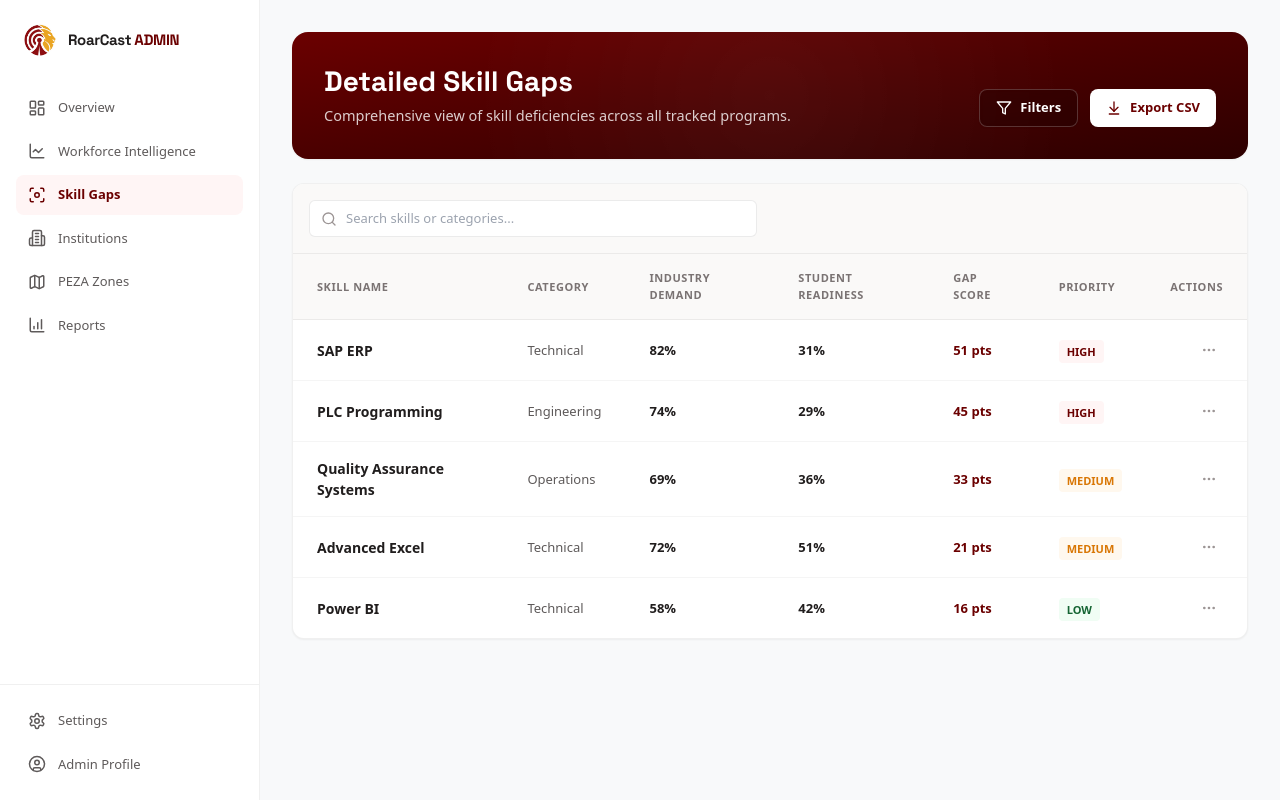
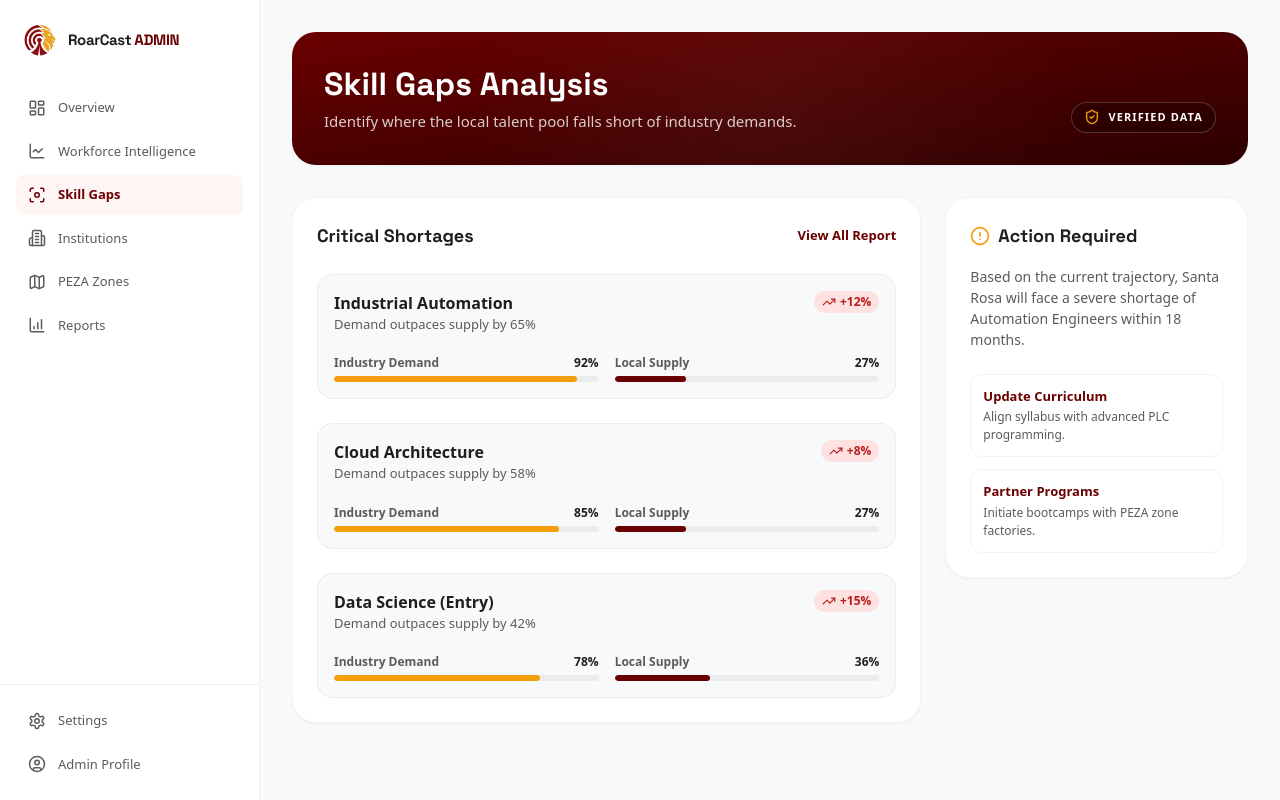
Before and after one commit to blueztian/RoarCast, a Next.js app in the folder frontend/: page /admin/skill-gaps in a window 1280 px wide. Built offline with nearby package versions, Linux system fonts and the light colour scheme.

Commit message:
feat(admin): build high-fidelity admin dashboard subpages

```diff
--- a/frontend/app/admin/page.tsx
+++ b/frontend/app/admin/page.tsx
@@ -1,7 +1,7 @@
 "use client";
 
 import { useEffect, useState } from "react";
-import { Users, Building2, Activity, ArrowUpRight, TrendingUp, ShieldCheck } from "lucide-react";
+import { Users, Building2, Activity, ArrowUpRight, TrendingUp, ShieldCheck, Briefcase } from "lucide-react";
 import { cn } from "@/lib/utils";
 
 export default function OverviewPage() {
@@ -13,96 +13,121 @@
     <div className="flex w-full flex-col p-8 pb-16">
 
       {/* Header */}
-      <header className="relative mb-6 overflow-hidden rounded-2xl bg-gradient-to-br from-[#6b0000] via-[#4a0000] to-[#2d0000] p-8 shadow-sm">
+      <header className="relative mb-8 overflow-hidden rounded-[24px] bg-gradient-to-br from-[#6b0000] via-[#4a0000] to-[#2d0000] p-8 shadow-sm">
         <div className="absolute inset-0 opacity-40 mix-blend-screen pointer-events-none" style={{ backgroundImage: 'radial-gradient(circle at 50% 50%, rgba(255,255,255,0.1) 0%, transparent 60%)' }} />
         <div className="relative z-10 flex items-end justify-between">
           <div className="flex flex-col gap-1.5">
-            <h1 className="font-display text-[28px] font-bold leading-tight text-white">
+            <h1 className="font-display text-[32px] font-bold leading-tight text-white">
               System Overview
             </h1>
-            <p className="text-[14.5px] text-white/80">
+            <p className="text-[15px] text-white/80">
               High-level metrics for the RoarCast ecosystem in Santa Rosa.
             </p>
           </div>
           <div className="flex items-center gap-2 rounded-full border border-white/20 bg-black/20 px-3 py-1.5 text-white backdrop-blur-sm">
-            <Activity size={16} className="text-emerald-400" />
+            <ShieldCheck size={16} className="text-[#f59e0b]" />
             <span className="text-[11px] font-bold uppercase tracking-widest text-white">
-              System Operational
+              Live Data
             </span>
           </div>
         </div>
       </header>
 
-      {/* Top Summary Metrics */}
-      <div className="mt-2 flex gap-4">
-        <MetricCard value="12,450" label="Total Active Students" sub="+14% this month" icon={<Users size={24} className="text-[#6b0000]" />} />
-        <MetricCard value="48" label="Partner Institutions" sub="3 new this quarter" icon={<Building2 size={24} className="text-[#6b0000]" />} />
-        <MetricCard value="1.2M" label="Data Points Processed" sub="Industry demand signals" icon={<TrendingUp size={24} className="text-[#6b0000]" />} />
+      {/* Main Metric Cards Grid */}
+      <div className="grid grid-cols-1 md:grid-cols-3 gap-6 mb-8">
+        <MetricCard
+          title="Total Active Students"
+          value="12,450"
+          trend="+14%"
+          icon={<Users size={24} className="text-[#6b0000]" />}
+          subtitle="Across all partner institutions"
+        />
+        <MetricCard
+          title="Industry Partners"
+          value="84"
+          trend="+5%"
+          icon={<Briefcase size={24} className="text-[#6b0000]" />}
+          subtitle="Hiring directly from RoarCast"
+        />
+        <MetricCard
+          title="Average Readiness Score"
+          value="68%"
+          trend="+2%"
+          icon={<Activity size={24} className="text-[#6b0000]" />}
+          subtitle="Based on recent assessments"
+        />
       </div>
 
-      {/* Main Analysis Section */}
-      <div className="mt-8 flex gap-6">
-        {/* Left: Recent Activity */}
-        <div className="flex flex-1 flex-col rounded-xl border border-black/[0.06] bg-white p-6 shadow-sm">
-          <div className="flex flex-col gap-1 border-b border-black/[0.05] pb-4">
-            <h2 className="font-display text-[20px] font-bold text-[#201d1d]">
-              Recent Activity Highlights
-            </h2>
-          </div>
-          <div className="mt-6 flex flex-col gap-4">
-            <ActivityItem title="New Institution Onboarded" time="2 hours ago" desc="Santa Rosa Science and Technology University has joined the network." />
-            <ActivityItem title="Data Sync Completed" time="5 hours ago" desc="Successfully synced latest job posting data from local PEZA zones." />
-            <ActivityItem title="Skill Gap Alert" time="1 day ago" desc="Significant drop in student readiness for 'Data Analysis' identified." />
+      {/* Secondary Data Section */}
+      <div className="grid grid-cols-1 lg:grid-cols-2 gap-6">
+        <div className="rounded-[24px] bg-white p-6 shadow-sm border border-black/[0.04]">
+          <h2 className="font-display text-lg font-bold text-[#201d1d] mb-4">Top Growing Skills</h2>
+          <div className="space-y-4">
+            <SkillRow skill="Data Analysis" demand={92} />
+            <SkillRow skill="React Development" demand={88} />
+            <SkillRow skill="Digital Marketing" demand={76} />
+            <SkillRow skill="Cybersecurity" demand={65} />
           </div>
         </div>
 
-        {/* Right: Quick Actions */}
-        <div className="flex w-[320px] shrink-0 flex-col rounded-xl border border-black/[0.06] bg-white shadow-sm p-6">
-           <h2 className="font-display text-[20px] font-bold text-[#201d1d] mb-4">
-              Quick Actions
-            </h2>
-            <div className="flex flex-col gap-3">
-              <button className="flex items-center justify-between rounded-lg border border-black/[0.08] p-3 text-[13px] font-bold text-[#201d1d] hover:bg-black/[0.02]">
-                Generate Monthly Report <ArrowUpRight size={16} className="text-[#6b0000]" />
-              </button>
-              <button className="flex items-center justify-between rounded-lg border border-black/[0.08] p-3 text-[13px] font-bold text-[#201d1d] hover:bg-black/[0.02]">
-                Invite New Admin <ArrowUpRight size={16} className="text-[#6b0000]" />
-              </button>
-              <button className="flex items-center justify-between rounded-lg border border-black/[0.08] p-3 text-[13px] font-bold text-[#201d1d] hover:bg-black/[0.02]">
-                Review Pending Approvals <ArrowUpRight size={16} className="text-[#6b0000]" />
-              </button>
-            </div>
+        <div className="rounded-[24px] bg-white p-6 shadow-sm border border-black/[0.04]">
+          <h2 className="font-display text-lg font-bold text-[#201d1d] mb-4">Recent Institutional Activity</h2>
+          <div className="space-y-4">
+            <ActivityRow institution="Polytechnic University of the Philippines" action="Uploaded 500 new student profiles" time="2h ago" />
+            <ActivityRow institution="STI College Santa Rosa" action="Updated curriculum mapping for IT" time="5h ago" />
+            <ActivityRow institution="Dominican College" action="Launched new RoarCast pilot program" time="1d ago" />
+          </div>
         </div>
       </div>
     </div>
   );
 }
 
-function MetricCard({ value, label, sub, icon }: { value: string; label: string; sub: string; icon: React.ReactNode }) {
+function MetricCard({ title, value, trend, icon, subtitle }: { title: string, value: string, trend: string, icon: React.ReactNode, subtitle: string }) {
+  const isPositive = trend.startsWith('+');
   return (
-    <div className="flex flex-1 flex-col rounded-xl border border-black/[0.06] bg-white p-5 shadow-sm relative overflow-hidden">
-      <div className="absolute top-5 right-5 opacity-20">
-        {icon}
+    <div className="rounded-[24px] bg-white p-6 shadow-sm border border-black/[0.04] flex flex-col relative overflow-hidden group hover:shadow-md transition-shadow">
+      <div className="flex items-start justify-between mb-4">
+        <div className="flex h-12 w-12 items-center justify-center rounded-full bg-[#fff5f5]">
+          {icon}
+        </div>
+        <div className={cn("flex items-center gap-1 rounded-full px-2.5 py-1 text-[12px] font-bold", isPositive ? "bg-green-100 text-green-700" : "bg-red-100 text-red-700")}>
+          {isPositive ? <ArrowUpRight size={14} /> : <TrendingUp size={14} className="rotate-180" />}
+          {trend}
+        </div>
       </div>
-      <span className="font-display text-[32px] font-bold leading-none tracking-tight text-[#201d1d]">
-        {value}
-      </span>
-      <span className="mt-2 text-[13px] font-bold text-[#201d1d]">{label}</span>
-      <span className="mt-1 text-[12px] text-[#7a7373]">{sub}</span>
+      <h3 className="text-[14px] font-medium text-[#5e5a5a]">{title}</h3>
+      <div className="font-display text-[32px] font-bold tracking-tight text-[#201d1d] mt-1">{value}</div>
+      <p className="text-[13px] text-[#5e5a5a]/70 mt-2">{subtitle}</p>
     </div>
   );
 }
 
-function ActivityItem({ title, time, desc }: { title: string, time: string, desc: string }) {
+function SkillRow({ skill, demand }: { skill: string, demand: number }) {
   return (
-    <div className="flex items-start gap-3 border-l-2 border-[#6b0000]/20 pl-4 pb-2">
-      <div className="flex flex-col">
-        <div className="flex items-center justify-between w-full">
-           <span className="text-[14px] font-bold text-[#201d1d]">{title}</span>
-           <span className="text-[12px] text-[#7a7373]">{time}</span>
+    <div className="flex items-center justify-between">
+      <span className="text-[14px] font-medium text-[#201d1d]">{skill}</span>
+      <div className="flex items-center gap-3 w-1/2">
+        <div className="h-2 flex-1 rounded-full bg-black/5 overflow-hidden">
+          <div className="h-full rounded-full bg-gradient-to-r from-[#f59e0b] to-[#ea580c]" style={{ width: `${demand}%` }} />
         </div>
-        <span className="text-[13px] text-[#5e5a5a] mt-1">{desc}</span>
+        <span className="text-[13px] font-bold text-[#5e5a5a] w-8 text-right">{demand}%</span>
       </div>
     </div>
-  )
+  );
 }
+
+function ActivityRow({ institution, action, time }: { institution: string, action: string, time: string }) {
+  return (
+    <div className="flex gap-4">
+      <div className="flex h-10 w-10 shrink-0 items-center justify-center rounded-full bg-[#f8f9fa] border border-black/5">
+        <Building2 size={16} className="text-[#5e5a5a]" />
+      </div>
+      <div className="flex flex-col">
+        <span className="text-[14px] font-bold text-[#201d1d]">{institution}</span>
+        <span className="text-[13px] text-[#5e5a5a]">{action}</span>
+        <span className="text-[12px] text-black/40 mt-0.5">{time}</span>
+      </div>
+    </div>
+  );
+}
--- a/frontend/app/admin/skill-gaps/page.tsx
+++ b/frontend/app/admin/skill-gaps/page.tsx
@@ -1,87 +1,121 @@
 "use client";
 
-import { Search, Filter, ArrowDownToLine, MoreHorizontal } from "lucide-react";
-
-const gaps = [
-  { skill: "SAP ERP", category: "Technical", demand: "82%", readiness: "31%", gap: 51, priority: "High" },
-  { skill: "PLC Programming", category: "Engineering", demand: "74%", readiness: "29%", gap: 45, priority: "High" },
-  { skill: "Quality Assurance Systems", category: "Operations", demand: "69%", readiness: "36%", gap: 33, priority: "Medium" },
-  { skill: "Advanced Excel", category: "Technical", demand: "72%", readiness: "51%", gap: 21, priority: "Medium" },
-  { skill: "Power BI", category: "Technical", demand: "58%", readiness: "42%", gap: 16, priority: "Low" },
-];
+import { useEffect, useState } from "react";
+import { Focus, ShieldCheck, AlertCircle, TrendingUp } from "lucide-react";
+import { cn } from "@/lib/utils";
 
 export default function SkillGapsPage() {
+  const [mounted, setMounted] = useState(false);
+  useEffect(() => setMounted(true), []);
+  if (!mounted) return null;
+
   return (
     <div className="flex w-full flex-col p-8 pb-16">
-      <header className="relative mb-6 overflow-hidden rounded-2xl bg-gradient-to-br from-[#6b0000] via-[#4a0000] to-[#2d0000] p-8 shadow-sm">
+
+      {/* Header */}
+      <header className="relative mb-8 overflow-hidden rounded-[24px] bg-gradient-to-br from-[#6b0000] via-[#4a0000] to-[#2d0000] p-8 shadow-sm">
         <div className="absolute inset-0 opacity-40 mix-blend-screen pointer-events-none" style={{ backgroundImage: 'radial-gradient(circle at 50% 50%, rgba(255,255,255,0.1) 0%, transparent 60%)' }} />
         <div className="relative z-10 flex items-end justify-between">
           <div className="flex flex-col gap-1.5">
-            <h1 className="font-display text-[28px] font-bold leading-tight text-white">Detailed Skill Gaps</h1>
-            <p className="text-[14.5px] text-white/80">Comprehensive view of skill deficiencies across all tracked programs.</p>
+            <h1 className="font-display text-[32px] font-bold leading-tight text-white">
+              Skill Gaps Analysis
+            </h1>
+            <p className="text-[15px] text-white/80">
+              Identify where the local talent pool falls short of industry demands.
+            </p>
           </div>
-          <div className="flex gap-3">
-             <button className="flex items-center gap-2 px-4 py-2 border border-white/20 bg-black/20 text-white rounded-lg text-[13px] font-bold shadow-sm hover:bg-black/40 backdrop-blur-sm transition-colors">
-              <Filter size={16} /> Filters
-            </button>
-            <button className="flex items-center gap-2 px-4 py-2 bg-white text-[#6b0000] rounded-lg text-[13px] font-bold shadow-sm hover:bg-white/90 transition-colors">
-              <ArrowDownToLine size={16} /> Export CSV
-            </button>
+          <div className="flex items-center gap-2 rounded-full border border-white/20 bg-black/20 px-3 py-1.5 text-white backdrop-blur-sm">
+            <ShieldCheck size={16} className="text-[#f59e0b]" />
+            <span className="text-[11px] font-bold uppercase tracking-widest text-white">
+              Verified Data
+            </span>
           </div>
         </div>
       </header>
 
-      <div className="bg-white border border-black/[0.06] rounded-xl shadow-sm overflow-hidden">
-        <div className="p-4 border-b border-black/[0.06] flex items-center bg-[#faf9f8]">
-          <div className="relative flex-1 max-w-md">
-            <Search size={16} className="absolute left-3 top-1/2 -translate-y-1/2 text-[#9c9595]" />
-            <input
-              type="text"
-              placeholder="Search skills or categories..."
-              className="w-full pl-9 pr-4 py-2 text-[13px] bg-white border border-black/[0.08] rounded-md focus:outline-none focus:border-[#6b0000]"
-            />
+      {/* Main Content */}
+      <div className="grid grid-cols-1 lg:grid-cols-3 gap-6">
+
+        {/* Left Column: Top Critical Gaps */}
+        <div className="lg:col-span-2 flex flex-col gap-6">
+          <div className="rounded-[24px] bg-white p-6 shadow-sm border border-black/[0.04]">
+            <div className="flex items-center justify-between mb-6">
+              <h2 className="font-display text-lg font-bold text-[#201d1d]">Critical Shortages</h2>
+              <button className="text-[13px] font-bold text-[#6b0000] hover:underline">View All Report</button>
+            </div>
+
+            <div className="flex flex-col gap-6">
+              <GapCard skill="Industrial Automation" gap={65} demand={92} supply={27} trend="+12%" />
+              <GapCard skill="Cloud Architecture" gap={58} demand={85} supply={27} trend="+8%" />
+              <GapCard skill="Data Science (Entry)" gap={42} demand={78} supply={36} trend="+15%" />
+            </div>
           </div>
         </div>
 
-        <table className="w-full text-left border-collapse">
-          <thead>
-            <tr className="border-b border-black/[0.06] text-[11px] uppercase tracking-wider text-[#7a7373] bg-[#faf9f8]">
-              <th className="px-6 py-4 font-bold">Skill Name</th>
-              <th className="px-6 py-4 font-bold">Category</th>
-              <th className="px-6 py-4 font-bold">Industry Demand</th>
-              <th className="px-6 py-4 font-bold">Student Readiness</th>
-              <th className="px-6 py-4 font-bold">Gap Score</th>
-              <th className="px-6 py-4 font-bold">Priority</th>
-              <th className="px-6 py-4 font-bold text-right">Actions</th>
-            </tr>
-          </thead>
-          <tbody className="divide-y divide-black/[0.04]">
-            {gaps.map((item) => (
-              <tr key={item.skill} className="hover:bg-black/[0.01] transition-colors">
-                <td className="px-6 py-4 text-[14px] font-bold text-[#201d1d]">{item.skill}</td>
-                <td className="px-6 py-4 text-[13px] text-[#5e5a5a]">{item.category}</td>
-                <td className="px-6 py-4 text-[13px] font-semibold text-[#201d1d]">{item.demand}</td>
-                <td className="px-6 py-4 text-[13px] font-semibold text-[#201d1d]">{item.readiness}</td>
-                <td className="px-6 py-4 text-[13px] font-bold text-[#6b0000]">{item.gap} pts</td>
-                <td className="px-6 py-4">
-                  <span className={`px-2 py-1 rounded text-[11px] font-bold uppercase ${
-                    item.priority === 'High' ? 'bg-[#fff5f5] text-[#6b0000]' :
-                    item.priority === 'Medium' ? 'bg-[#fff8ee] text-[#d97706]' :
-                    'bg-[#f0fdf4] text-[#166534]'
-                  }`}>
-                    {item.priority}
-                  </span>
-                </td>
-                <td className="px-6 py-4 text-right">
-                  <button className="p-1.5 text-[#9c9595] hover:text-[#201d1d] rounded-md hover:bg-black/[0.05]">
-                    <MoreHorizontal size={16} />
-                  </button>
-                </td>
-              </tr>
-            ))}
-          </tbody>
-        </table>
+        {/* Right Column: Recommendations */}
+        <div className="flex flex-col gap-6">
+          <div className="rounded-[24px] bg-white p-6 shadow-sm border border-black/[0.04]">
+            <div className="flex items-center gap-2 mb-4 text-[#f59e0b]">
+              <AlertCircle size={20} />
+              <h2 className="font-display text-lg font-bold text-[#201d1d]">Action Required</h2>
+            </div>
+            <p className="text-[14px] text-[#5e5a5a] mb-6">
+              Based on the current trajectory, Santa Rosa will face a severe shortage of Automation Engineers within 18 months.
+            </p>
+            <div className="space-y-3">
+              <Recommendation title="Update Curriculum" desc="Align syllabus with advanced PLC programming." />
+              <Recommendation title="Partner Programs" desc="Initiate bootcamps with PEZA zone factories." />
+            </div>
+          </div>
+        </div>
       </div>
     </div>
   );
 }
+
+function GapCard({ skill, gap, demand, supply, trend }: { skill: string, gap: number, demand: number, supply: number, trend: string }) {
+  return (
+    <div className="flex flex-col gap-3 rounded-2xl border border-black/5 p-4 bg-[#f8f9fa] relative overflow-hidden group">
+      <div className="flex justify-between items-start">
+        <div>
+          <h3 className="font-bold text-[#201d1d]">{skill}</h3>
+          <p className="text-[13px] text-[#5e5a5a]">Demand outpaces supply by {gap}%</p>
+        </div>
+        <div className="flex items-center gap-1 rounded-full bg-red-100 px-2 py-0.5 text-[12px] font-bold text-red-700">
+          <TrendingUp size={14} />
+          {trend}
+        </div>
+      </div>
+
+      <div className="grid grid-cols-2 gap-4 mt-2">
+        <div className="flex flex-col gap-1">
+          <div className="flex justify-between text-[12px] font-bold">
+            <span className="text-[#5e5a5a]">Industry Demand</span>
+            <span className="text-[#201d1d]">{demand}%</span>
+          </div>
+          <div className="h-1.5 w-full rounded-full bg-black/5 overflow-hidden">
+            <div className="h-full rounded-full bg-[#f59e0b]" style={{ width: `${demand}%` }} />
+          </div>
+        </div>
+        <div className="flex flex-col gap-1">
+          <div className="flex justify-between text-[12px] font-bold">
+            <span className="text-[#5e5a5a]">Local Supply</span>
+            <span className="text-[#201d1d]">{supply}%</span>
+          </div>
+          <div className="h-1.5 w-full rounded-full bg-black/5 overflow-hidden">
+            <div className="h-full rounded-full bg-[#6b0000]" style={{ width: `${supply}%` }} />
+          </div>
+        </div>
+      </div>
+    </div>
+  );
+}
+
+function Recommendation({ title, desc }: { title: string, desc: string }) {
+  return (
+    <div className="rounded-xl border border-black/5 p-3 hover:bg-[#fff5f5] hover:border-[#6b0000]/20 transition-colors cursor-pointer">
+      <h4 className="font-bold text-[13px] text-[#6b0000]">{title}</h4>
+      <p className="text-[12px] text-[#5e5a5a] mt-0.5">{desc}</p>
+    </div>
+  );
+}
```
Also changed, not shown: frontend/app/admin/institutions/page.tsx (+96 -47 lines).
